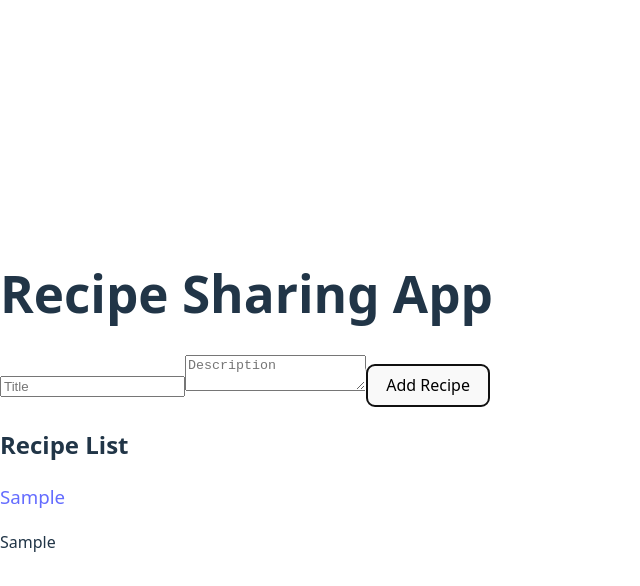
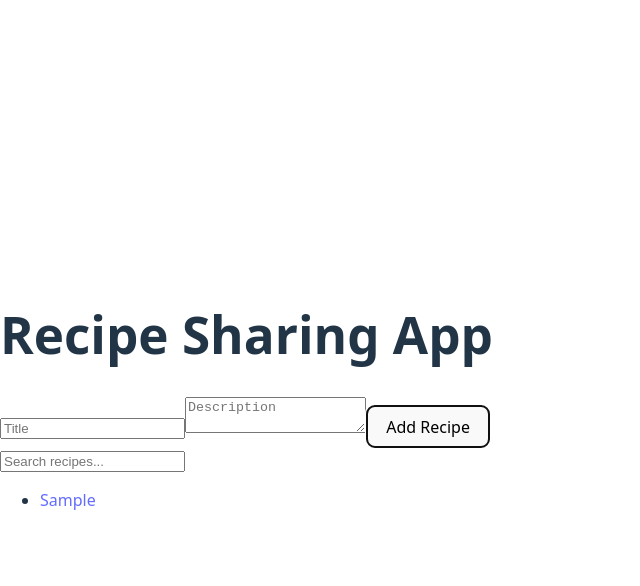
Before and after one commit to Justina-Hub/alx-fe-reactjs, a React (Vite) app in the folder recipe-sharing-app/: page / in a window 1280 px wide. Both pictures are taken after typing "Sample", "Sample" into the empty fields and a click on the button "Add Recipe". Shown: the top 586 px of the page, without its empty margins (0-640 px from the left). Built offline with nearby package versions, Linux system fonts and the light colour scheme.

Commit message:
Build a Simple Company Website with React

```diff
--- a/recipe-sharing-app/src/App.jsx
+++ b/recipe-sharing-app/src/App.jsx
@@ -1,7 +1,8 @@
-import { BrowserRouter as Router, Routes, Route, Link } from 'react-router-dom';
+import { BrowserRouter as Router, Routes, Route } from 'react-router-dom';
 import RecipeList from './components/RecipeList';
 import AddRecipeForm from './components/AddRecipeForm';
 import RecipeDetails from './components/RecipeDetails';
+import SearchBar from './components/SearchBar';
 
 function App() {
   return (
@@ -9,8 +10,7 @@
       <div>
         <h1>Recipe Sharing App</h1>
         <AddRecipeForm />
-
-        {/* Recipe Links */}
+        <SearchBar />
         <RecipeList />
 
         <Routes>
--- a/recipe-sharing-app/src/components/RecipeList.jsx
+++ b/recipe-sharing-app/src/components/RecipeList.jsx
@@ -2,24 +2,20 @@
 import { useRecipeStore } from './recipeStore';
 
 const RecipeList = () => {
-  const recipes = useRecipeStore((state) => state.recipes);
+  const recipes = useRecipeStore((state) => state.filteredRecipes);
+
+  if (recipes.length === 0) {
+    return <p>No recipes found.</p>;
+  }
 
   return (
-    <div>
-      <h2>Recipe List</h2>
-      {recipes.length === 0 ? (
-        <p>No recipes yet. Add one!</p>
-      ) : (
-        recipes.map((recipe) => (
-          <div key={recipe.id}>
-            <h3>
-              <Link to={`/recipe/${recipe.id}`}>{recipe.title}</Link>
-            </h3>
-            <p>{recipe.description}</p>
-          </div>
-        ))
-      )}
-    </div>
+    <ul>
+      {recipes.map((recipe) => (
+        <li key={recipe.id}>
+          <Link to={`/recipe/${recipe.id}`}>{recipe.title}</Link>
+        </li>
+      ))}
+    </ul>
   );
 };
 
--- /dev/null
+++ b/recipe-sharing-app/src/components/SearchBar.jsx
@@ -0,0 +1,16 @@
+import React from 'react';
+import { useRecipeStore } from './recipeStore';
+
+const SearchBar = () => {
+  const setSearchTerm = useRecipeStore((state) => state.setSearchTerm);
+
+  return (
+    <input
+      type="text"
+      placeholder="Search recipes..."
+      onChange={(event) => setSearchTerm(event.target.value)}
+    />
+  );
+};
+
+export default SearchBar;
--- a/recipe-sharing-app/src/components/recipeStore.js
+++ b/recipe-sharing-app/src/components/recipeStore.js
@@ -2,17 +2,43 @@
 
 export const useRecipeStore = create((set) => ({
   recipes: [],
-  addRecipe: (newRecipe) =>
-    set((state) => ({ recipes: [...state.recipes, newRecipe] })),
-  setRecipes: (recipes) => set({ recipes }),
+  searchTerm: '',
+  filteredRecipes: [],
+
+  addRecipe: (recipe) =>
+    set((state) => {
+      const newRecipes = [...state.recipes, recipe];
+      return {
+        recipes: newRecipes,
+        filteredRecipes: newRecipes,
+      };
+    }),
+
+  deleteRecipe: (id) =>
+    set((state) => {
+      const newRecipes = state.recipes.filter((recipe) => recipe.id !== id);
+      return {
+        recipes: newRecipes,
+        filteredRecipes: newRecipes,
+      };
+    }),
+
   updateRecipe: (updatedRecipe) =>
-    set((state) => ({
-      recipes: state.recipes.map((recipe) =>
+    set((state) => {
+      const newRecipes = state.recipes.map((recipe) =>
         recipe.id === updatedRecipe.id ? updatedRecipe : recipe
-      ),
-    })),
-  deleteRecipe: (id) =>
-    set((state) => ({
-      recipes: state.recipes.filter((recipe) => recipe.id !== id),
-    })),
+      );
+      return {
+        recipes: newRecipes,
+        filteredRecipes: newRecipes,
+      };
+    }),
+
+  setSearchTerm: (term) =>
+    set((state) => {
+      const filtered = state.recipes.filter((recipe) =>
+        recipe.title.toLowerCase().includes(term.toLowerCase())
+      );
+      return { searchTerm: term, filteredRecipes: filtered };
+    }),
 }));
```
